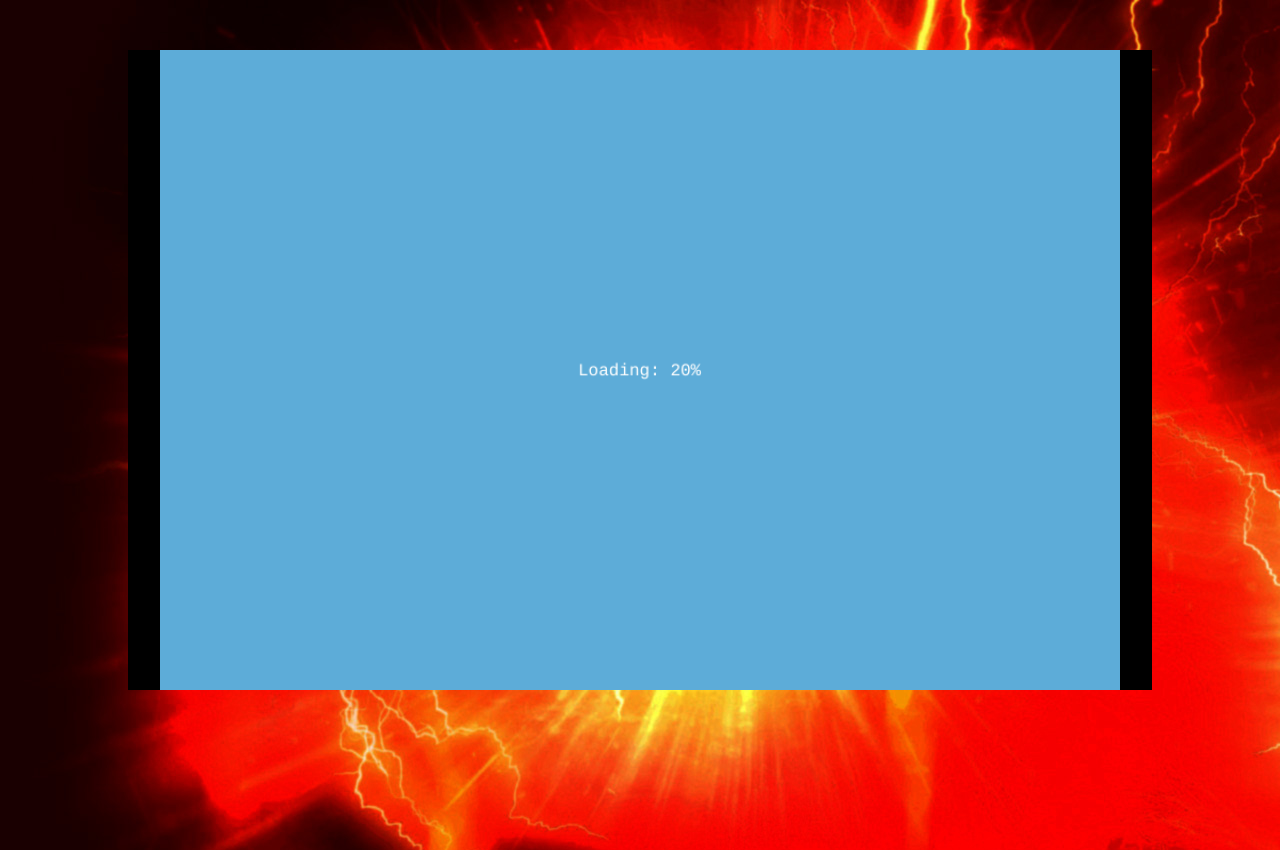
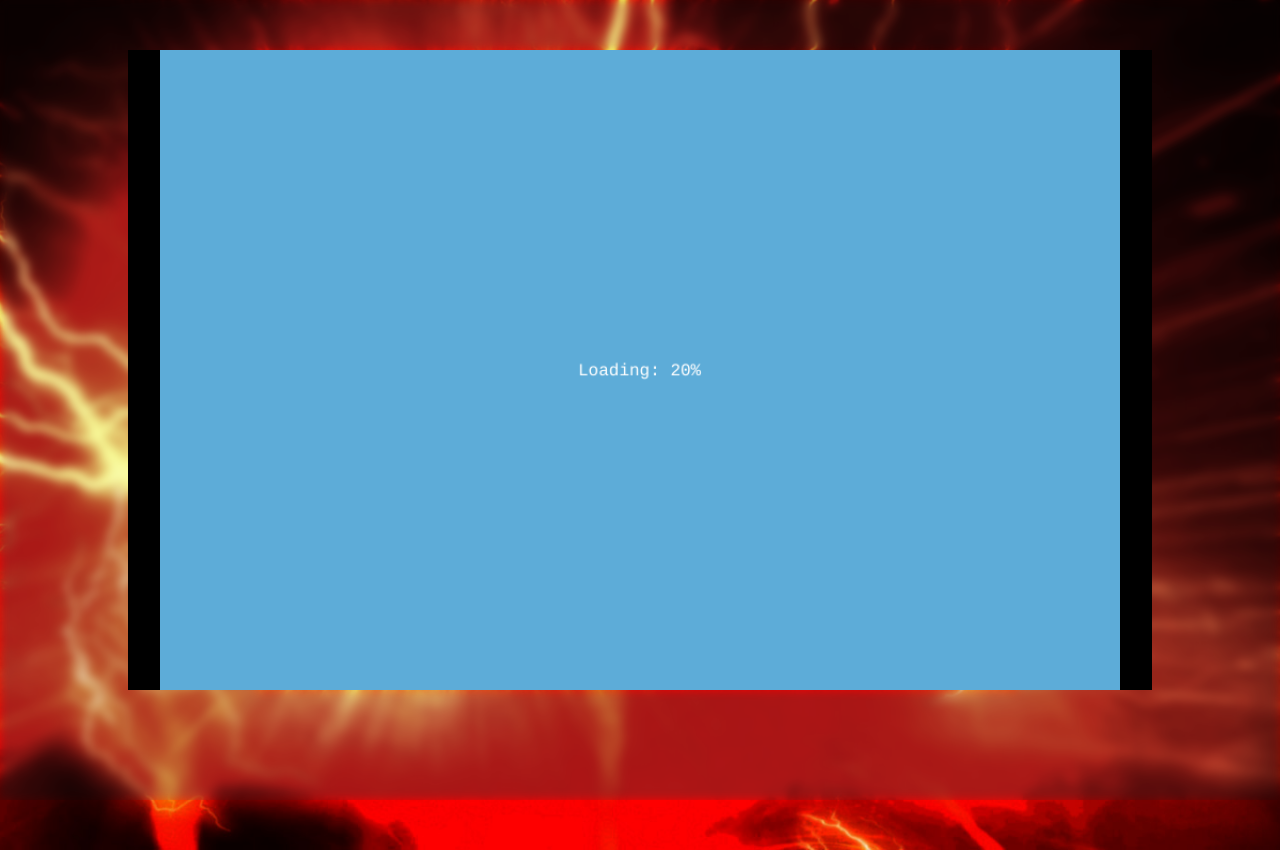
Before and after one commit to vmwhoami/TheRunner, a website built with webpack: page src/index.html in a window 1280 px wide. Built offline with nearby package versions, Linux system fonts and the light colour scheme.

Commit message:
set the background of the game

```diff
--- a/src/index.html
+++ b/src/index.html
@@ -7,6 +7,7 @@
   </head>
 
   <body>
+    <div class="bg"></div>
     <div class="container"></div>
   </body>
 </html>
--- a/src/styles/style.scss
+++ b/src/styles/style.scss
@@ -4,13 +4,28 @@
 }
 body{
   background-image: url('../assets/gamebackround.jpg');
+  background-size: cover;
+  background-repeat: no-repeat;
+  background-position: center;
   width: 100vw;
   height: 100vh;
 
+}
+
+.bg{
+  top: 0;
+  left: 0;
+  width: 100%;
+  height: 100%;
+  position: absolute;
+  z-index: -1;
+  filter: saturate(0.6);
+  backdrop-filter: blur(5px) ;
 }
 .container{
   width: 80vw;
   height: 80vh;
   background-color: rgb(0, 0, 0);
   margin: 50px  auto 0 auto;
+  z-index: 100;
 }
```
